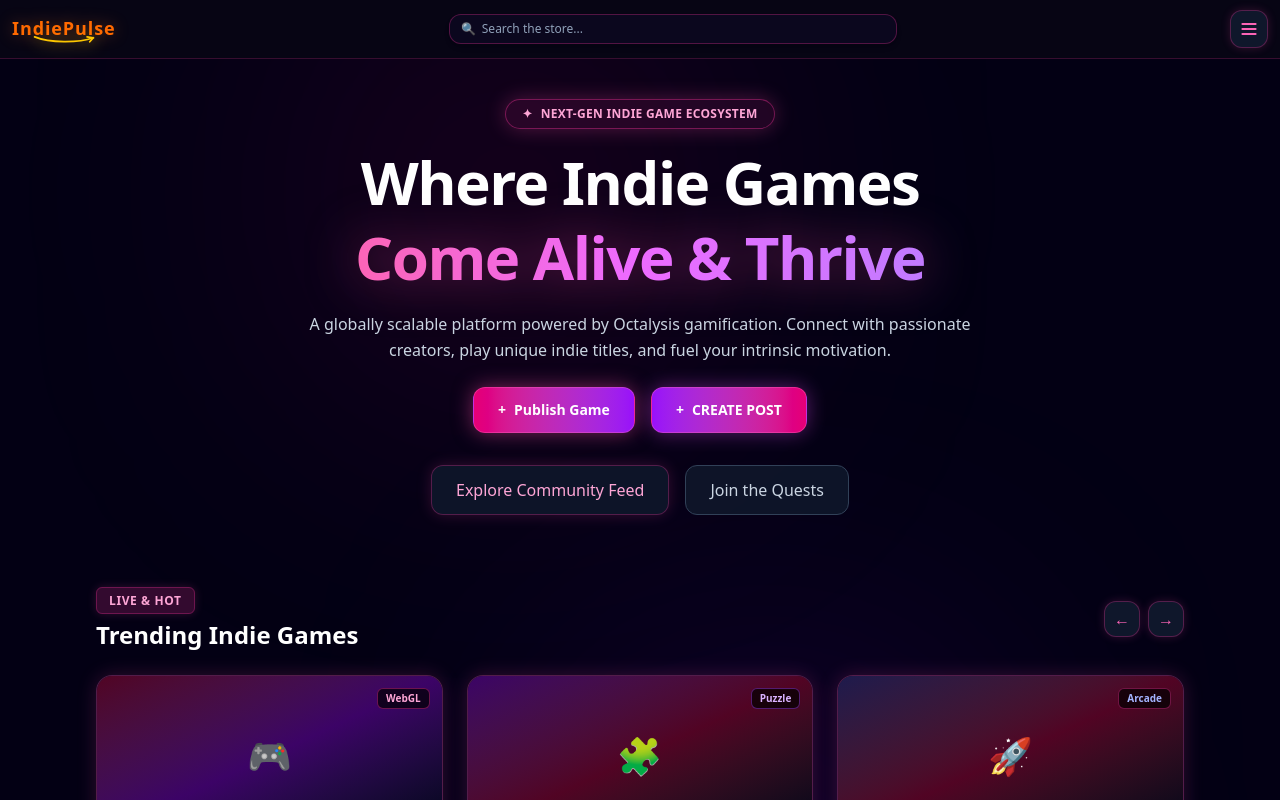
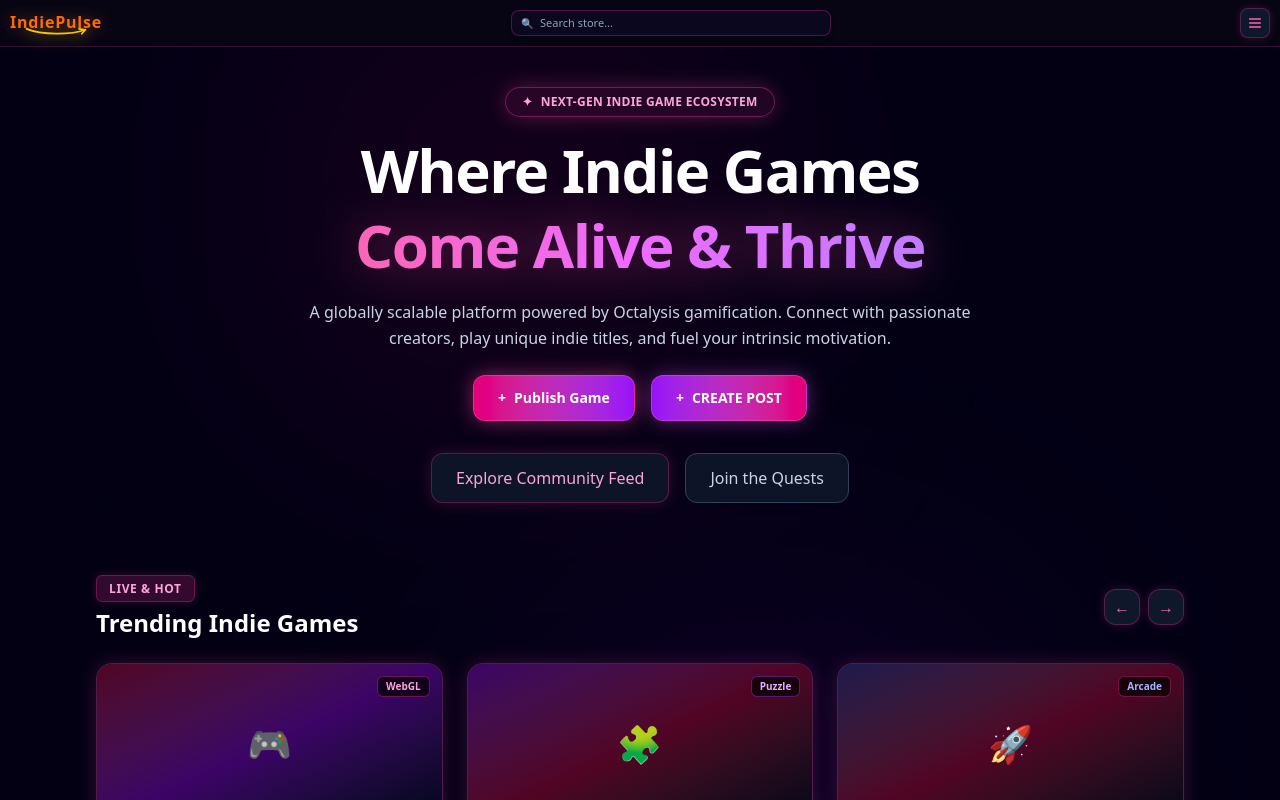
Before and after one commit to Patil-IndiePulse/IndiePulse, a Next.js app: page / in a window 1280 px wide. Shown: the top 800 px of the page. Built offline with nearby package versions, Linux system fonts and the light colour scheme.

Commit message:
fix navbar layout strictly in a single line with slim logo, search bar, and hamburger menu

```diff
--- a/app/page.tsx
+++ b/app/page.tsx
@@ -40,26 +40,26 @@ export default function Home() {
       <div className="absolute top-0 left-1/4 w-96 h-96 bg-pink-600/15 rounded-full blur-[140px] pointer-events-none"></div>
       <div className="absolute top-1/3 right-1/4 w-96 h-96 bg-purple-600/15 rounded-full blur-[140px] pointer-events-none"></div>
 
-      {/* Navigation Bar - Steam Style Single Line Layout */}
-      <nav className="w-full border-b border-pink-500/20 px-3 py-2.5 flex items-center justify-between gap-2.5 relative z-50 bg-[#030014]">
+      {/* Navigation Bar - Strictly Single Line Steam Style Layout */}
+      <nav className="w-full border-b border-pink-500/20 px-2.5 py-2 flex items-center justify-between gap-2 relative z-50 bg-[#030014]">
 
-        {/* Left: Slimmer IndiePulse Logo */}
+        {/* Left: Slim IndiePulse Logo */}
         <div className="flex flex-col items-start cursor-pointer group shrink-0">
-          <div className="text-base md:text-lg font-black tracking-wider text-orange-500 drop-shadow-[0_0_8px_rgba(249,115,22,0.4)]">
+          <div className="text-sm md:text-base font-black tracking-wider text-orange-500 drop-shadow-[0_0_8px_rgba(249,115,22,0.4)]">
             IndiePulse
           </div>
           <div className="w-full flex justify-center -mt-1.5">
-            <svg className="w-16 md:w-24 h-2 text-yellow-400 drop-shadow-[0_0_8px_rgba(250,204,21,0.9)]" viewBox="0 0 140 18" fill="none" xmlns="http://www.w3.org/2000/svg">
+            <svg className="w-14 md:w-20 h-2 text-yellow-400 drop-shadow-[0_0_8px_rgba(250,204,21,0.9)]" viewBox="0 0 140 18" fill="none" xmlns="http://www.w3.org/2000/svg">
               <path d="M4 2C38 16 102 16 136 4" stroke="currentColor" strokeWidth="4" strokeLinecap="round" />
               <path d="M122 2L136 4L128 13" stroke="currentColor" strokeWidth="4" strokeLinecap="round" strokeLinejoin="round" />
             </svg>
           </div>
         </div>
 
-        {/* Center/Left: Steam-style Search Bar in the same single line */}
-        <div className="relative flex-1 max-w-md mx-1">
+        {/* Center: Search Bar in the exact same single line */}
+        <div className="relative flex-1 max-w-xs mx-1">
           <div className="relative flex items-center">
-            <span className="absolute left-3 text-pink-400 text-xs z-10 pointer-events-none">🔍</span>
+            <span className="absolute left-2.5 text-pink-400 text-[10px] z-10 pointer-events-none">🔍</span>
             <input
               type="text"
               value={searchQuery}
@@ -68,8 +68,8 @@ export default function Home() {
                 setIsSearching(true);
               }}
               onFocus={() => setIsSearching(true)}
-              placeholder="Search the store..."
-              className="w-full bg-[#0b071e] border border-pink-500/30 rounded-xl pl-8 pr-3 py-1.5 text-xs text-white placeholder-slate-400 focus:outline-none focus:border-pink-400 focus:ring-1 focus:ring-pink-500/30 transition-all shadow-md block"
+              placeholder="Search store..."
+              className="w-full bg-[#0b071e] border border-pink-500/30 rounded-lg pl-7 pr-2.5 py-1 text-[11px] text-white placeholder-slate-400 focus:outline-none focus:border-pink-400 focus:ring-1 focus:ring-pink-500/30 transition-all shadow-md block"
             />
           </div>
 
@@ -96,14 +96,14 @@ export default function Home() {
           )}
         </div>
 
-        {/* Right side: Only Hamburger Menu on Extreme Right Corner */}
+        {/* Right: Hamburger Menu Button */}
         <div className="shrink-0 relative">
           <button
             onClick={() => setIsMenuOpen(!isMenuOpen)}
-            className="p-2 bg-slate-900 border border-pink-500/30 rounded-xl text-slate-300 hover:text-white transition-all cursor-pointer shadow-[0_0_10px_rgba(236,72,153,0.2)] flex items-center justify-center"
+            className="p-1.5 bg-slate-900 border border-pink-500/30 rounded-lg text-slate-300 hover:text-white transition-all cursor-pointer shadow-[0_0_8px_rgba(236,72,153,0.2)] flex items-center justify-center"
             aria-label="Toggle Menu"
           >
-            <svg className="w-5 h-5 text-pink-400" fill="none" stroke="currentColor" strokeWidth="2.2" viewBox="0 0 24 24">
+            <svg className="w-4 h-4 text-pink-400" fill="none" stroke="currentColor" strokeWidth="2.2" viewBox="0 0 24 24">
               <path strokeLinecap="round" strokeLinejoin="round" d="M4 6h16M4 12h16M4 18h16"></path>
             </svg>
           </button>
@@ -153,7 +153,7 @@ export default function Home() {
               </a>
 
               <a href="/menu" onClick={() => setIsMenuOpen(false)} className="mt-1 px-3.5 py-3 bg-gradient-to-r from-pink-600/30 to-purple-600/30 hover:from-pink-600/50 hover:to-purple-600/50 border border-pink-500/50 rounded-xl text-xs font-bold text-pink-300 transition-colors flex items-center justify-between shadow-[0_0_15px_rgba(236,72,153,0.3)]">
-                <span>⚙️ Settings and Activity </span> <span>→</span>
+                <span>⚙️ Settings and Activity (Laptop View)</span> <span>→</span>
               </a>
             </div>
           )}
```
